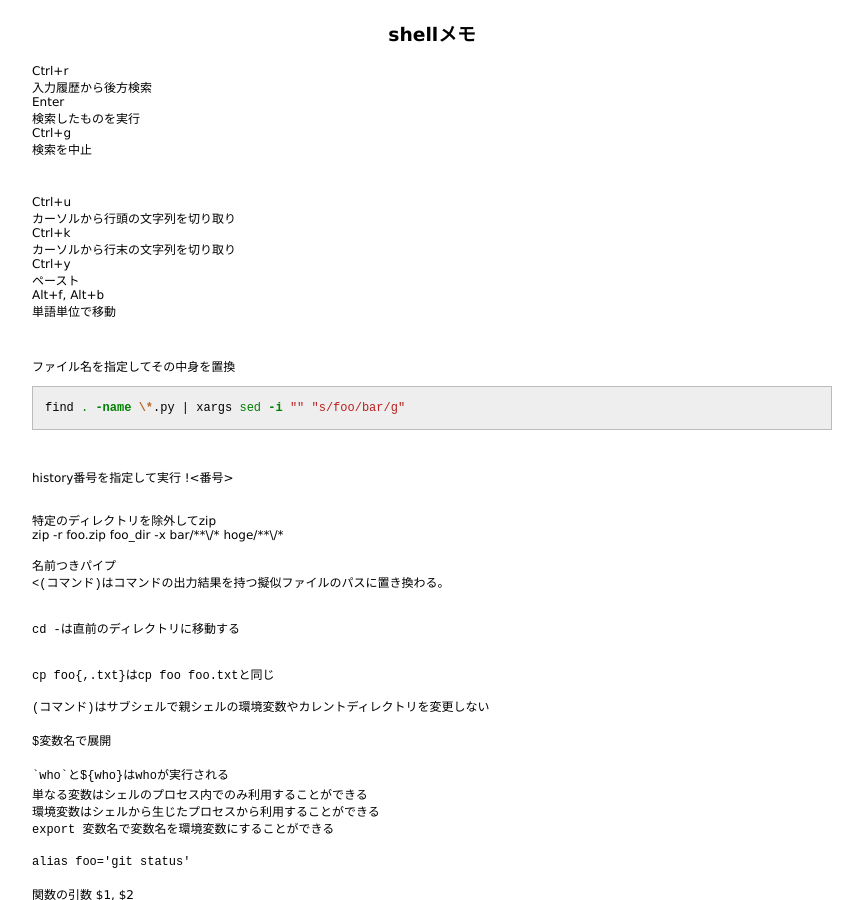
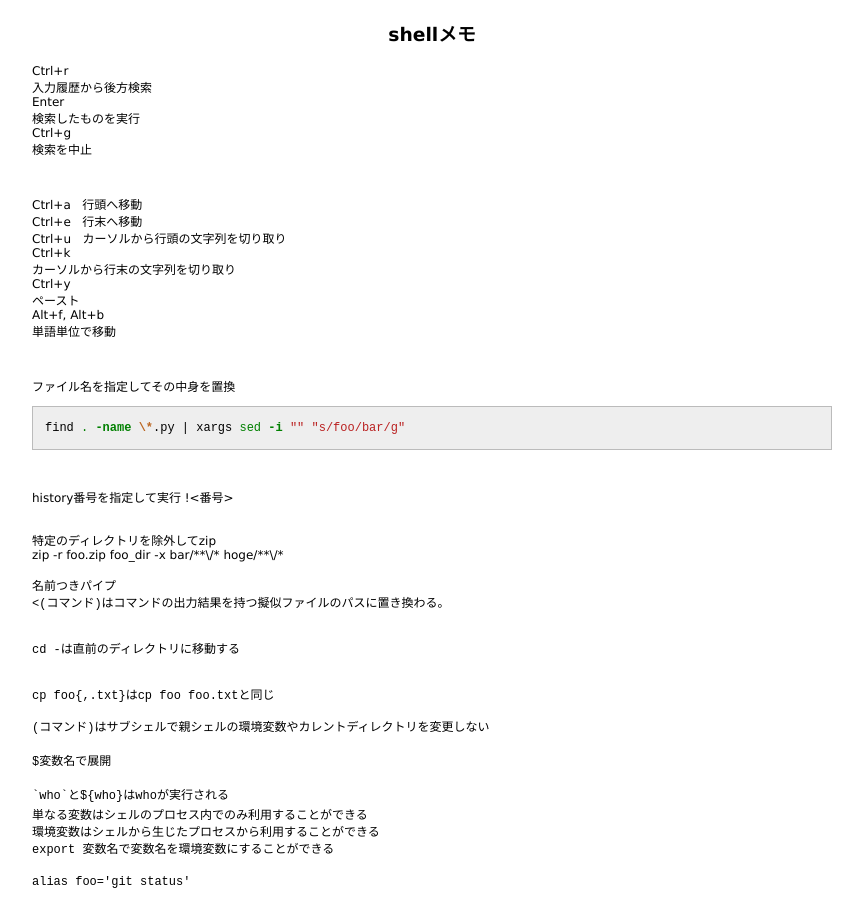
Before and after one commit to 38elements/38elements.github.com, a Jekyll site: the page built from _posts/2014-4-20-shell.md, in a window 1280 px wide and 900 px high. Shown: the whole window, without its empty margins (208-1071 px from the left). Built offline with Jekyll 4.4.1, drawn with Linux system fonts in a browser that asks for light colours.

Commit message:
Update 2014-4-20-shell.md

```diff
--- a/_posts/2014-4-20-shell.md
+++ b/_posts/2014-4-20-shell.md
@@ -11,6 +11,10 @@ Ctrl+g
 
 <br/>
 
+Ctrl+a
+行頭へ移動
+Ctrl+e
+行末へ移動
 Ctrl+u
 カーソルから行頭の文字列を切り取り
 Ctrl+k
```
